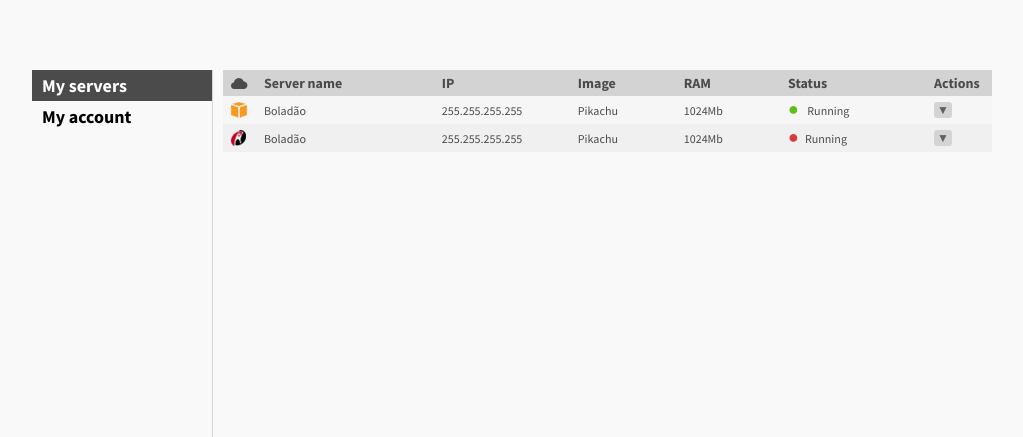
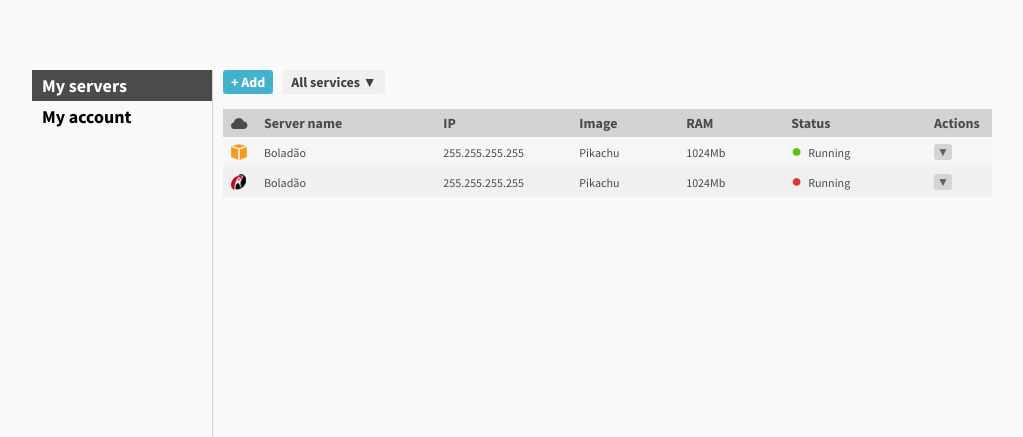
Before and after one commit to losmiserables/djangodash2012, a Django app: template dash2012/cloudfish/templates/index.html in a window 1280 px wide. Shown: the part 84-521 px from the top of the page, without its empty margins (128-1151 px from the left). Run offline with Django 3.2, Linux system fonts and the light colour scheme; the template is opened without the code that fills it, so the values that code supplies are empty.

Commit message:
added toolbar

```diff
--- a/dash2012/cloudfish/templates/account.html
+++ b/dash2012/cloudfish/templates/account.html
@@ -2,6 +2,6 @@
 
 {% block content %}
 
-    <img src="{{STATIC_URL}}landing.jpg">
+
 
 {%  endblock %}
--- a/dash2012/cloudfish/templates/index.html
+++ b/dash2012/cloudfish/templates/index.html
@@ -2,6 +2,18 @@
 
 {% block content %}
 
+    <div class="toolbar">
+        <a class="add-server blue-btn">+ Add</a>
+        <div class="service-filter select-holder">
+            <a class="select-trigger">All services &#9660;</a>
+            <ul class="select-dropdown">
+                <li><a>All services</a></li>
+                <li><a>Amazon</a></li>
+                <li><a>Rackspace</a></li>
+            </ul>
+        </div>
+        <div class="clear"></div>
+    </div>
     <table class="server-list main-table" cellspacing="0" cellpadding="0">
         <thead>
             <tr>
@@ -21,7 +33,7 @@
                 <td>255.255.255.255</td>
                 <td>Pikachu</td>
                 <td>1024Mb</td>
-                <td><span class="server-status on">&#9679;</span> Running</td>
+                <td><span class="server-status on">&#9679;</span>Running</td>
                 <td>
                     <div class="server-actions">
                         <a class="actions-trigger">&#9660;</a>
--- a/dash2012/static/css/style.css
+++ b/dash2012/static/css/style.css
@@ -114,12 +114,12 @@ h4 {font-size: 18px;}
 .main-table th {
     background: #d3d3d3;
     font-size: 14px;
-    padding: 4px 8px;
+    padding: 5px 8px;
 }
 
 .main-table tr td {
     background: #f6f6f6;
-    padding: 6px 8px;
+    padding: 7px 8px;
 
     transition: background .10s ease-in-out;
     -moz-transition: background .10s ease-in-out;
@@ -130,7 +130,7 @@ h4 {font-size: 18px;}
 }
 
 .main-table tr:hover td { background: #fcfcfc; }
-.main-table tr.alt:hover td { background: #fbfbfb; }
+.main-table tr.alt:hover td { background: #fefefe; }
 
 .cloud-icon, .amazon-icon, .rackspace-icon {
     background: url(../../static/img/sprite-icons.png) no-repeat;
@@ -211,3 +211,85 @@ h4 {font-size: 18px;}
     padding: 4px 10px;
 }
 .server-actions .actions-dropdown li a:hover { background: #444; }
+
+
+.toolbar { margin-bottom: 15px; }
+
+.select-holder { position: relative; float: left; }
+.select-holder .select-trigger {
+    background: #f0f0f0;
+    color: #404040;
+    cursor: pointer;
+    display: block;
+    font-size: 14px;
+    font-weight: bold;
+    padding: 3px 8px;
+
+    border-radius: 3px;
+    -webkit-border-radius: 3px;
+    -moz-border-radius: 3px;
+
+    transition: background .05s ease-in-out;
+    -moz-transition: background .05s ease-in-out;
+    -webkit-transition: background .05s ease-in-out;
+}
+
+.select-holder .select-trigger:hover {
+    background: #d3d3d3;
+}
+
+.select-holder .select-trigger.open {
+    background: #555;
+    color: #fff;
+    border-radius: 3px 3px 0 0;
+    -webkit-border-radius: 3px 3px 0 0;
+    -moz-border-radius: 3px 3px 0 0;
+}
+
+.select-holder .select-dropdown {
+    background: #555;
+    color: #fff;
+    display: none;
+    position: absolute;
+    padding: 10px 0;
+    left: 0;
+    top: 25px;
+    z-index: 200;
+    min-width: 120px;
+
+    border-radius: 0 3px 3px 3px;
+    -webkit-border-radius: 0 3px 3px 3px;
+    -moz-border-radius: 0 3px 3px 3px;
+}
+
+.select-holder .select-dropdown li a {
+    display: block;
+    color: #fff;
+    cursor: pointer;
+    padding: 4px 10px;
+}
+
+.select-holder .select-dropdown li a:hover { background: #444; }
+
+.blue-btn {
+    background: #44b2cd;
+    color: #fff;
+    cursor: pointer;
+    display: block;
+    float: left;
+    font-size: 14px;
+    font-weight: bold;
+    margin-right: 10px;
+    padding: 3px 8px;
+
+    border-radius: 3px;
+    -webkit-border-radius: 3px;
+    -moz-border-radius: 3px;
+
+    transition: background .05s ease-in-out;
+    -moz-transition: background .05s ease-in-out;
+    -webkit-transition: background .05s ease-in-out;
+}
+
+.blue-btn:hover { background: #3aa2bc; }
+.blue-btn:active { background: #378598; }
--- a/dash2012/static/js/script.js
+++ b/dash2012/static/js/script.js
@@ -26,4 +26,19 @@ $(document).ready(function() {
         e.stopPropagation();
     });
 
+    $('.select-trigger').click(function() {
+        $(this).toggleClass('open');
+        $(this).next('.select-dropdown').toggle('fast');
+    });
+
+    $(document).click(function(){
+        $('.select-dropdown').hide();
+        $('.select-trigger').removeClass('open');
+
+    });
+
+    $(".select-holder").click(function(e){
+        e.stopPropagation();
+    });
+
 });
```
